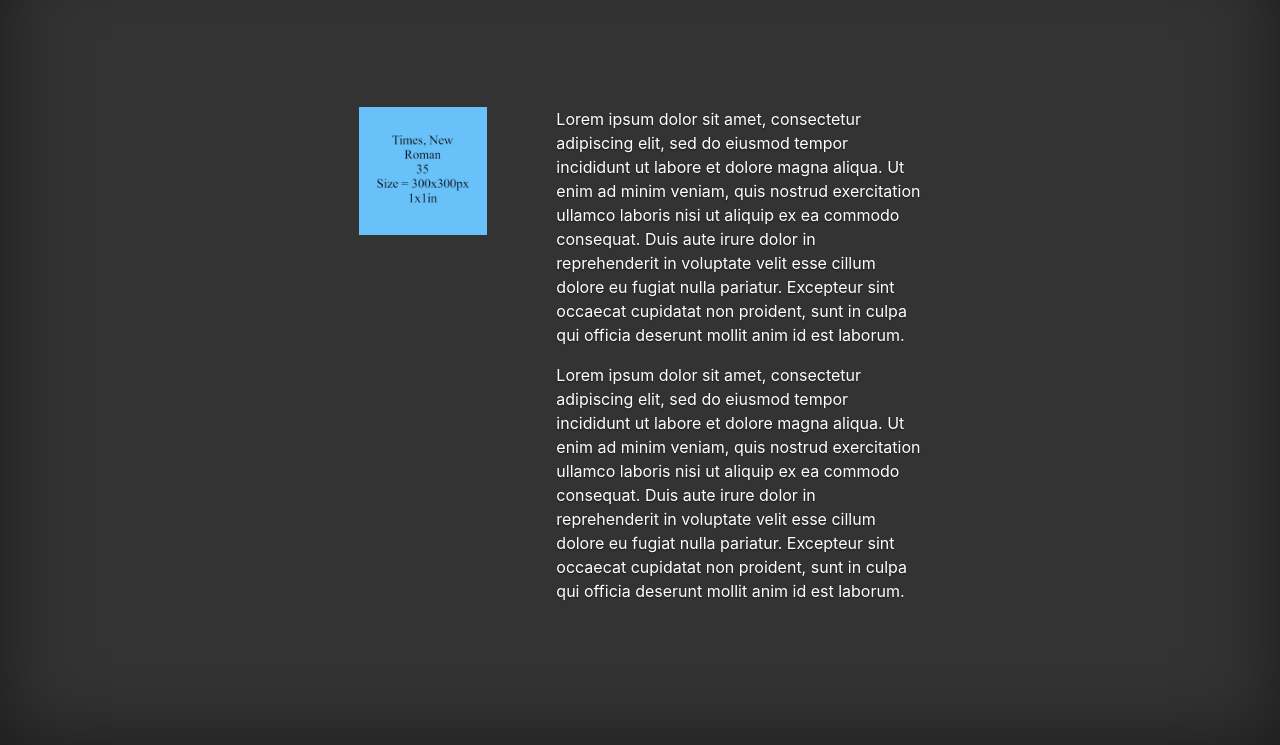
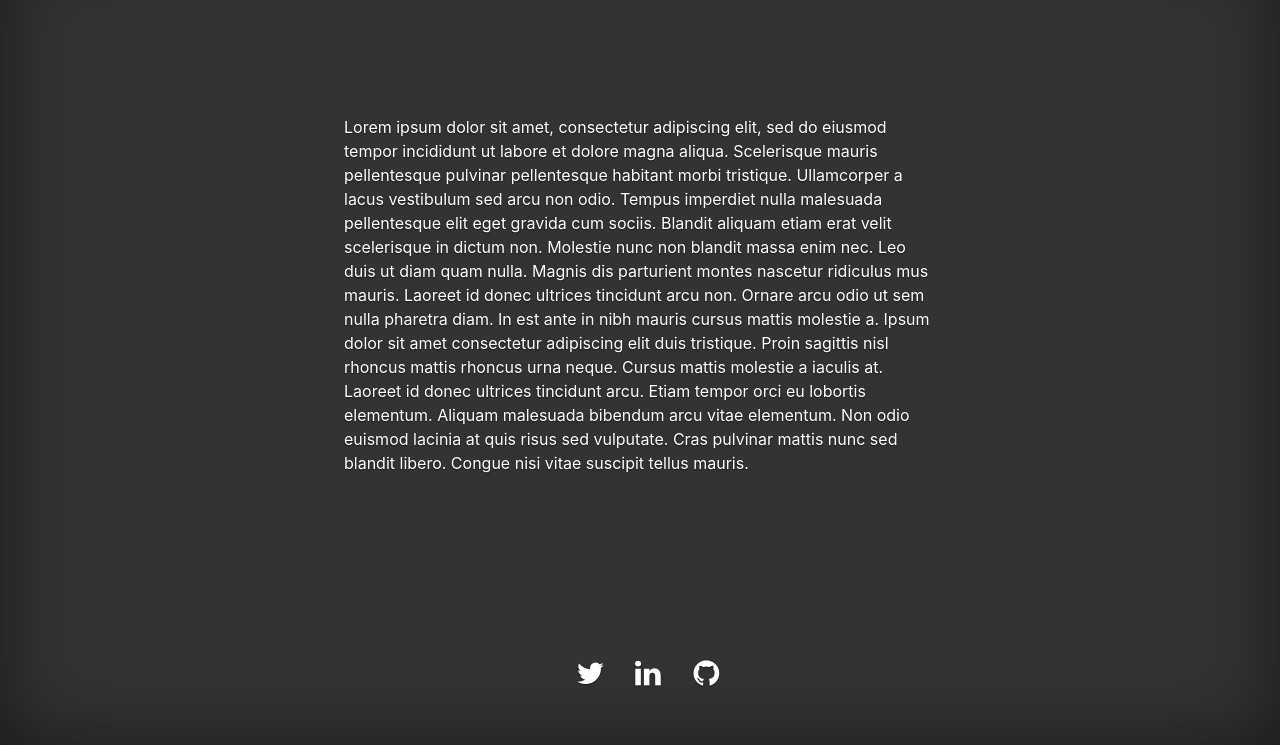
Before and after one commit to RobWiederstein/chase_website, a plain HTML site: page about.html in a window 1280 px wide. Shown: the part 55-800 px from the top of the page. Drawn offline with nearby package versions, Linux system fonts and the light colour scheme.

Commit message:
more changes

```diff
--- a/about.html
+++ b/about.html
@@ -9,11 +9,12 @@
       <meta name="generator" content="Jekyll v3.8.5">
       <title>Rob Wiederstein Website</title>
 
-      <link rel="canonical" href="https://getbootstrap.com/docs/4.3/examples/cover/">
+      <!-- <link rel="canonical" href="https://getbootstrap.com/docs/4.3/examples/cover/"> -->
 
       <!-- Bootstrap core CSS -->
       <link rel="stylesheet" href="https://stackpath.bootstrapcdn.com/bootstrap/4.3.1/css/bootstrap.min.css" integrity="sha384-ggOyR0iXCbMQv3Xipma34MD+dH/1fQ784/j6cY/iJTQUOhcWr7x9JvoRxT2MZw1T" crossorigin="anonymous">
-
+      <!--font awesome-->
+      <link rel="stylesheet" href="https://cdnjs.cloudflare.com/ajax/libs/font-awesome/4.7.0/css/font-awesome.min.css">
       <style>
             .bd-placeholder-img {
                   font-size: 1.125rem;
@@ -49,31 +50,41 @@
             </header>
 
             <main role="main" class="inner cover">
-                  <div class="container-fluid">
-                        <div class="row">
-                              <div class="col-4"><img src="assets/img/profile_pic_300x300.jpg" style="width:128px;height:128px;" /></div>
-                              <div class="col">
-                                    <p>
+                  <!-- <img src="assets/img/thumbnail_128x128.jpg" />
+                  <img src="assets/img/thumbnail_128x128.jpg" /> -->
+                  <p>
+                        Lorem ipsum dolor sit amet, consectetur adipiscing elit, sed do eiusmod tempor incididunt ut labore et dolore magna aliqua. Scelerisque mauris pellentesque pulvinar pellentesque habitant morbi tristique. Ullamcorper a lacus
+                        vestibulum sed arcu non odio. Tempus imperdiet nulla malesuada pellentesque elit eget gravida cum sociis. Blandit aliquam etiam erat velit scelerisque in dictum non. Molestie nunc non blandit massa enim nec. Leo duis ut diam
+                        quam nulla. Magnis dis parturient montes nascetur ridiculus mus mauris. Laoreet id donec ultrices tincidunt arcu non. Ornare arcu odio ut sem nulla pharetra diam. In est ante in nibh mauris cursus mattis molestie a. Ipsum
+                        dolor sit amet consectetur adipiscing elit duis tristique. Proin sagittis nisl rhoncus mattis rhoncus urna neque. Cursus mattis molestie a iaculis at. Laoreet id donec ultrices tincidunt arcu. Etiam tempor orci eu lobortis
+                        elementum. Aliquam malesuada bibendum arcu vitae elementum. Non odio euismod lacinia at quis risus sed vulputate. Cras pulvinar mattis nunc sed blandit libero. Congue nisi vitae suscipit tellus mauris.
+                  </p>
+                  <br />
+                  <!-- <p>
 
-                                          Lorem ipsum dolor sit amet, consectetur adipiscing elit, sed do eiusmod tempor incididunt ut labore et dolore magna aliqua. Ut enim ad minim veniam, quis nostrud exercitation ullamco laboris nisi ut
-                                          aliquip ex ea commodo consequat. Duis aute irure dolor in reprehenderit in voluptate velit esse cillum dolore eu fugiat nulla pariatur. Excepteur sint occaecat cupidatat non proident, sunt in culpa qui
-                                          officia
-                                          deserunt mollit anim id est laborum.</p>
-                                    <p>
-                                          Lorem ipsum dolor sit amet, consectetur adipiscing elit, sed do eiusmod tempor incididunt ut labore et dolore magna aliqua. Ut enim ad minim veniam, quis nostrud exercitation ullamco laboris nisi ut
-                                          aliquip ex ea commodo consequat. Duis aute irure dolor in reprehenderit in voluptate velit esse cillum dolore eu fugiat nulla pariatur. Excepteur sint occaecat cupidatat non proident, sunt in culpa qui
-                                          officia
-                                          deserunt mollit anim id est laborum.
-                                    </p>
-                              </div>
-                        </div>
-                  </div>
+                        Amet luctus venenatis lectus magna fringilla urna porttitor rhoncus. Odio tempor orci dapibus ultrices in. Vel facilisis volutpat est velit. Dui vivamus arcu felis bibendum ut. Nec feugiat nisl pretium fusce. Leo integer
+                        malesuada nunc vel risus commodo viverra maecenas. Lobortis scelerisque fermentum dui faucibus. Enim facilisis gravida neque convallis a. Enim sit amet venenatis urna cursus eget nunc scelerisque. Imperdiet nulla malesuada
+                        pellentesque elit eget gravida cum sociis natoque. Pulvinar pellentesque habitant morbi tristique senectus et netus. Imperdiet proin fermentum leo vel. Sagittis nisl rhoncus mattis rhoncus urna neque viverra justo. Orci ac
+                        auctor augue mauris augue neque gravida in fermentum. Elit eget gravida cum sociis natoque penatibus. Sed sed risus pretium quam vulputate dignissim suspendisse. Sodales neque sodales ut etiam sit.
+                  </p>
+                  <br />
+                  <p>
+
+                        Amet luctus venenatis lectus magna fringilla urna porttitor rhoncus. Odio tempor orci dapibus ultrices in. Vel facilisis volutpat est velit. Dui vivamus arcu felis bibendum ut. Nec feugiat nisl pretium fusce. Leo integer
+                        malesuada nunc vel risus commodo viverra maecenas. Lobortis scelerisque fermentum dui faucibus. Enim facilisis gravida neque convallis a. Enim sit amet venenatis urna cursus eget nunc scelerisque. Imperdiet nulla malesuada
+                        pellentesque elit eget gravida cum sociis natoque. Pulvinar pellentesque habitant morbi tristique senectus et netus. Imperdiet proin fermentum leo vel. Sagittis nisl rhoncus mattis rhoncus urna neque viverra justo. Orci ac
+                        auctor augue mauris augue neque gravida in fermentum. Elit eget gravida cum sociis natoque penatibus. Sed sed risus pretium quam vulputate dignissim suspendisse. Sodales neque sodales ut etiam sit.
+                  </p> -->
             </main>
 
 
             <footer class="mastfoot mt-auto">
                   <div class="inner" style="text-align: center;">
-
+                              <p><!--"https://www.w3schools.com/howto/howto_css_social_media_buttons.asp"-->
+                              <a href="#" class="fa fa-twitter"></a>
+                              <a href="#" class="fa fa-linkedin"></a>
+                              <a href="#" class="fa fa-github"></a>
+                              </p>
                   </div>
             </footer>
       </div>
```
Also changed, not shown: assets/img/thumbnail_128x128.jpg (added).
